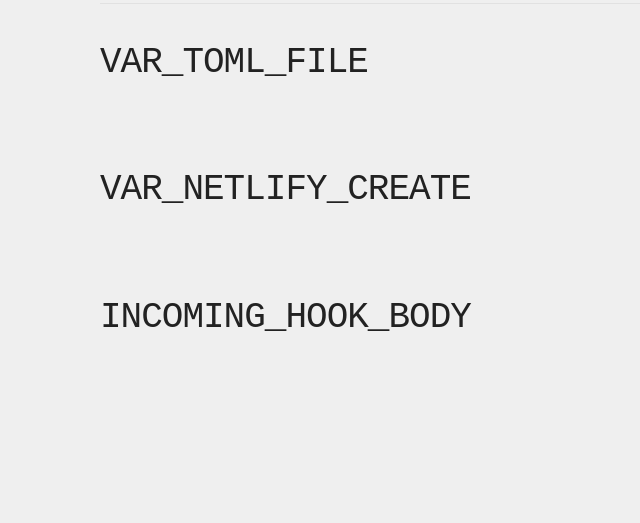
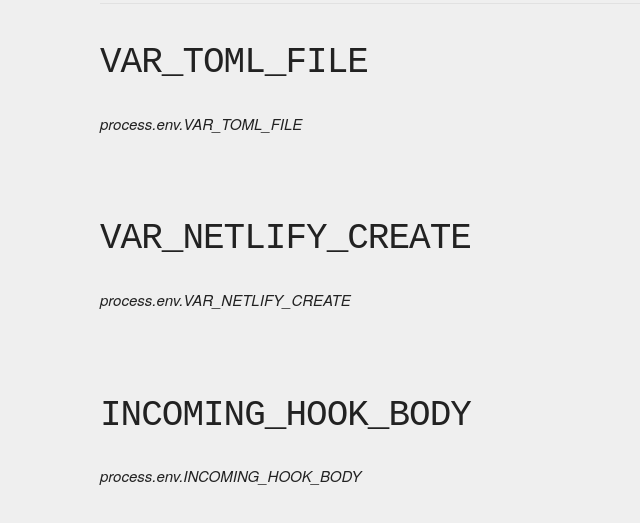
Before and after one commit to tempest-mind/simple, a website: page src/index.html in a window 1280 px wide. Shown: the part 187-710 px from the top of the page, without its empty margins (0-640 px from the left). Drawn offline with nearby package versions, Linux system fonts and the light colour scheme.

Commit message:
Adding access info

```diff
--- a/src/index.html
+++ b/src/index.html
@@ -24,16 +24,19 @@
 <hr>
 
 <h3><pre>VAR_TOML_FILE</pre></h3>
+<p><i>process.env.VAR_TOML_FILE</i></p>
 <pre>
   <!--VAR_TOML_FILE-->
 </pre>
 
 <h3><pre>VAR_NETLIFY_CREATE</pre></h3>
+<p><i>process.env.VAR_NETLIFY_CREATE</i></p>
 <pre>
   <!--VAR_NETLIFY_CREATE-->
 </pre>
 
 <h3><pre>INCOMING_HOOK_BODY</pre></h3>
+<p><i>process.env.INCOMING_HOOK_BODY</i></p>
 <pre>
   <!--INCOMING_HOOK_BODY-->
 </pre>
```
